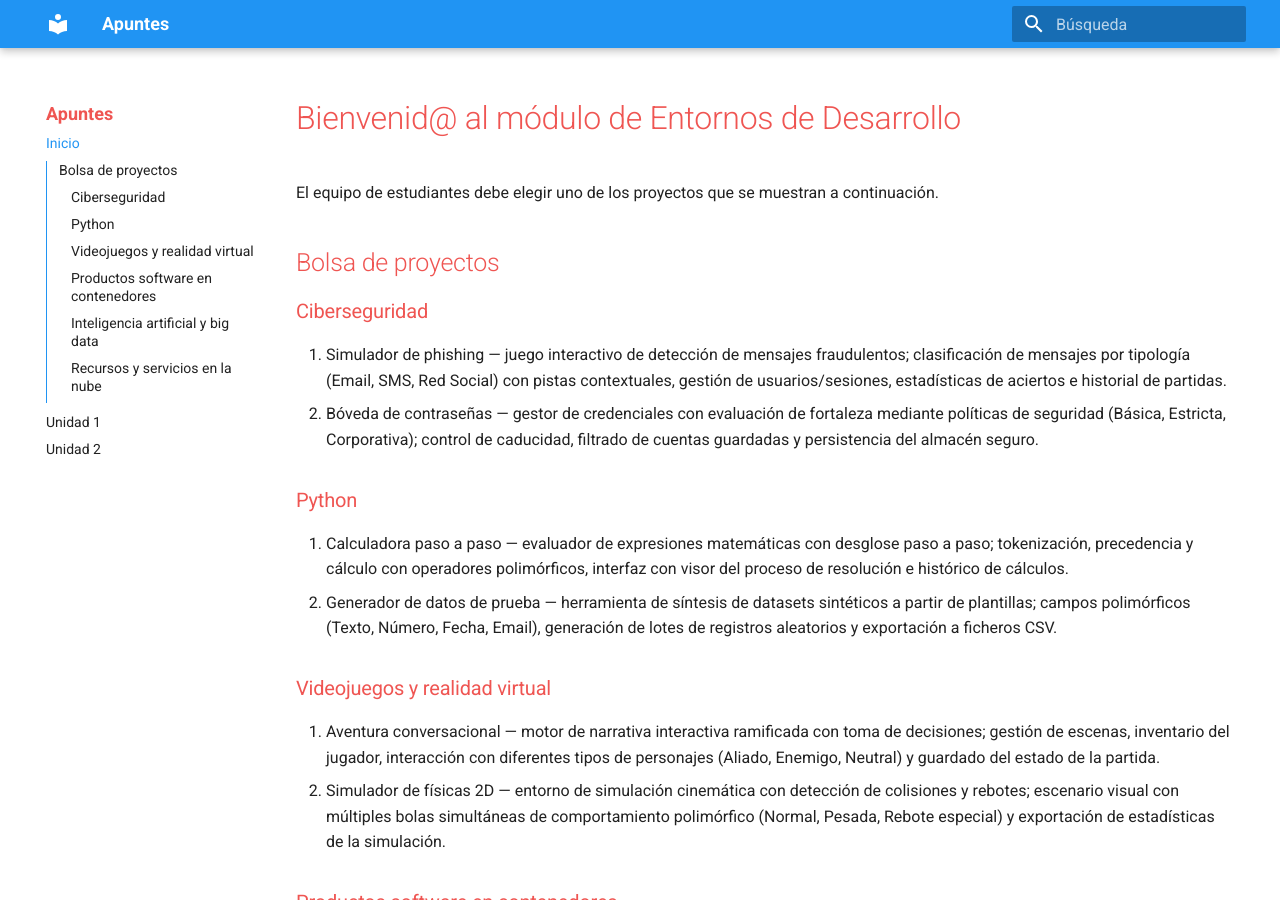
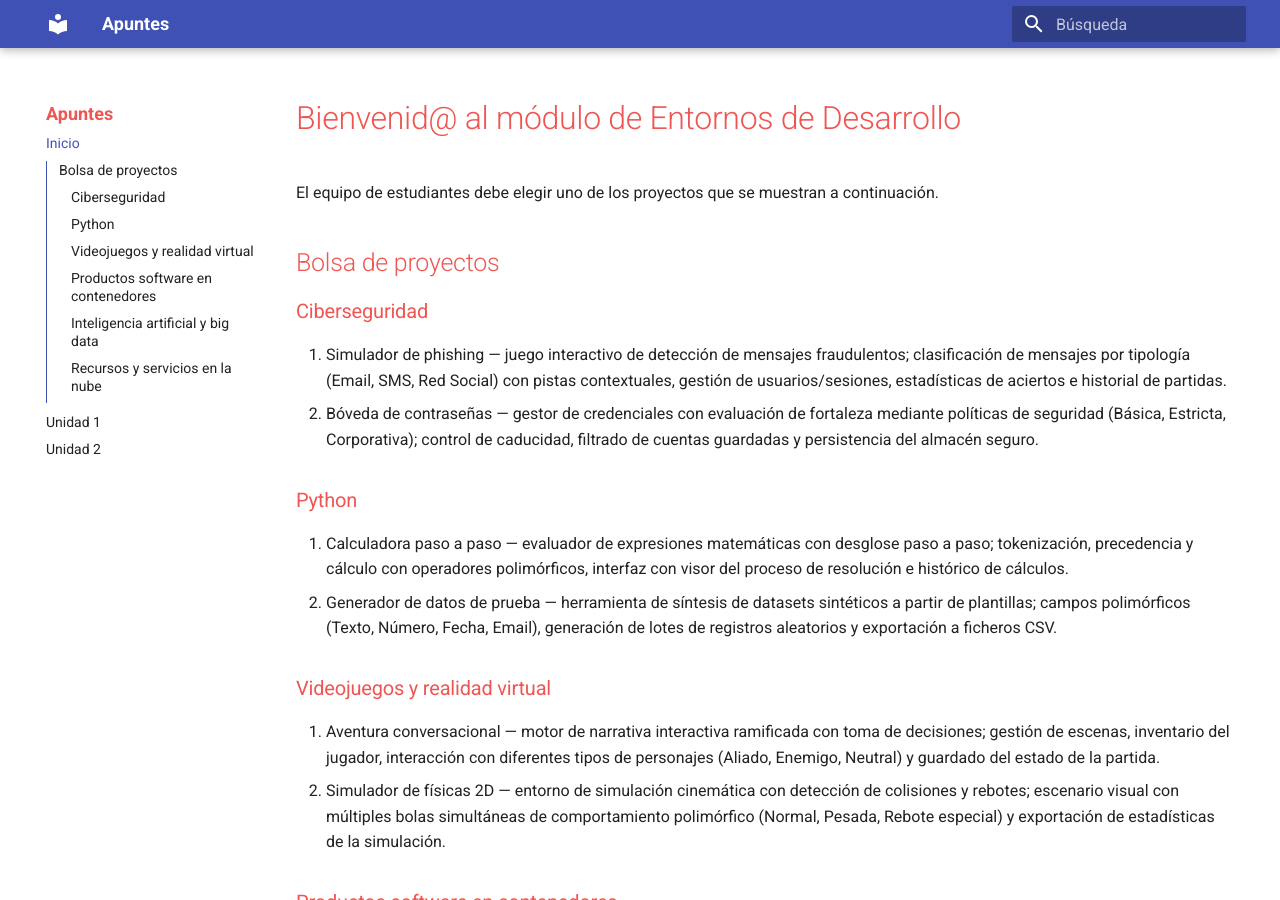
Before and after one commit to garmarcj/DAM-ED-20262027, an MkDocs documentation site: the page built from docs/index.md, in a window 1280 px wide and 900 px high. Built offline with MkDocs 1.6.1 and Material for MkDocs 9.7.7, drawn with Linux system fonts in a browser that asks for light colours.

Commit message:
[Curso 2026-2027] Cambio de color

```diff
--- a/mkdocs.yml
+++ b/mkdocs.yml
@@ -6,7 +6,7 @@ theme:
   language: es
   palette:
     scheme: default
-    primary: blue
+    primary: magenta
   features:
     - content.code.copy
     - content.tabs.link
```
